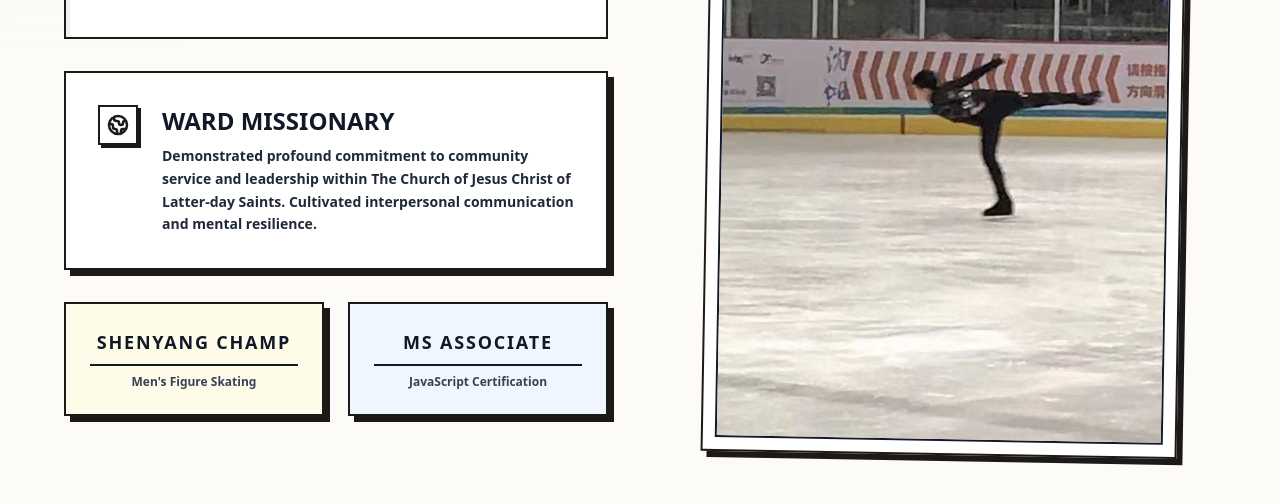
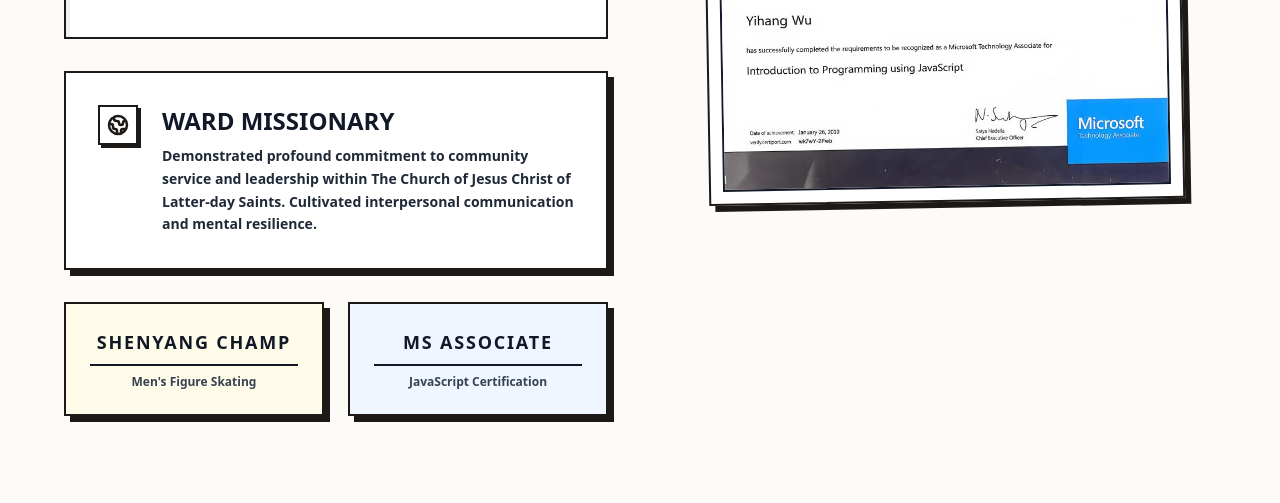
Before and after one commit to samwu429/samwu429.github.io, a plain HTML site: page beyond.html in a window 1280 px wide. Shown: the part 361-864 px from the top of the page. After the commit the page ends 825 px from the top, so only its background shows below. Drawn offline with nearby package versions, Linux system fonts and the light colour scheme.

Commit message:
Update beyond.html

```diff
--- a/beyond.html
+++ b/beyond.html
@@ -49,8 +49,8 @@
         </div>
 
         <div class="flex flex-col gap-12 items-center lg:pt-8 lg:items-center">
-            <div class="retro-panel p-3 bg-white transform rotate-1 hover:rotate-0 transition-transform">
-                <img src="547ca3549526611a20df5305e23ee22b.jpg" class="max-w-md w-full h-auto border-2 border-gray-900" />
+            <div class="retro-panel p-3 bg-white transform -rotate-1 hover:rotate-0 transition-transform">
+                <img src="9d18107d87cb01479c9f8fb64a1e2711.jpg" class="max-w-md w-full h-auto border-2 border-gray-900" />
             </div>
         </div>
 
```
